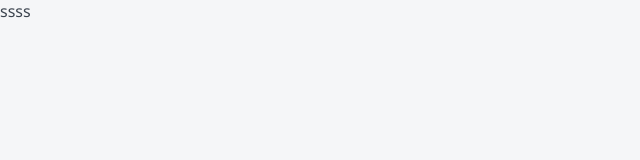
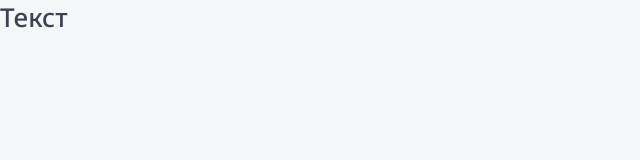
Before and after one commit to ashulha325/Rate-App-Next-JS-, a Next.js app: page / in a window 1280 px wide. Shown: the top 160 px of the page, without its empty margins (0-640 px from the left). Built offline with nearby package versions, Linux system fonts and the light colour scheme.

Commit message:
smart component Htag

```diff
--- /dev/null
+++ b/components/Htag/Htag.module.css
@@ -0,0 +1,19 @@
+.h1{
+    font-weight: 500;
+    font-size: 26px;
+    line-height: 35px;
+    margin: 0;
+}
+.h2{
+    font-weight: 500;
+    font-size: 22px;
+    line-height: 30px;
+    margin: 0;
+}
+
+.h3{
+    font-weight: 600;
+    font-size: 20px;
+    line-height: 27px;
+    margin: 0;
+}
--- /dev/null
+++ b/components/Htag/Htag.props.tsx
@@ -0,0 +1,6 @@
+import {ReactNode} from "react";
+
+export interface HtagProps {
+    tag: 'h1' | 'h2' | 'h3';
+    children: ReactNode
+}
--- /dev/null
+++ b/components/Htag/Htag.tsx
@@ -0,0 +1,19 @@
+import {HtagProps} from "./Htag.props";
+import styles from './Htag.module.css';
+export const Htag = ({tag, children}: HtagProps): JSX.Element => {
+
+    switch (tag){
+        case 'h1':
+            return <h1 className={styles.h1}>{children}</h1>;
+        case 'h2':
+            return <h2 className={styles.h2}>{children}</h2>;
+        case 'h3':
+            return <h3 className={styles.h3}>{children}</h3>;
+        default:
+            return <></>;
+
+    }
+    return (
+        <h1>{children}</h1>
+    );
+};
--- /dev/null
+++ b/components/index.ts
@@ -0,0 +1 @@
+export * from './Htag/Htag';
--- a/package.json
+++ b/package.json
@@ -13,6 +13,7 @@
     "@types/node": "18.11.9",
     "@types/react": "18.0.25",
     "@types/react-dom": "18.0.9",
+    "classnames": "^2.3.2",
     "eslint-config-next": "13.0.3",
     "eslint-plugin-unused-imports": "^2.0.0",
     "next": "13.0.3",
--- a/pages/index.tsx
+++ b/pages/index.tsx
@@ -1,9 +1,9 @@
+import {Htag} from "../components";
 
 export default function Home(): JSX.Element {
-
     return (
-        <div>
-            ssss
-        </div>
+        <>
+            <Htag tag='h1'>Текст</Htag>
+        </>
     );
 }
```
Also changed, not shown: 2 other files (tests, documents, lock files or other folders).
